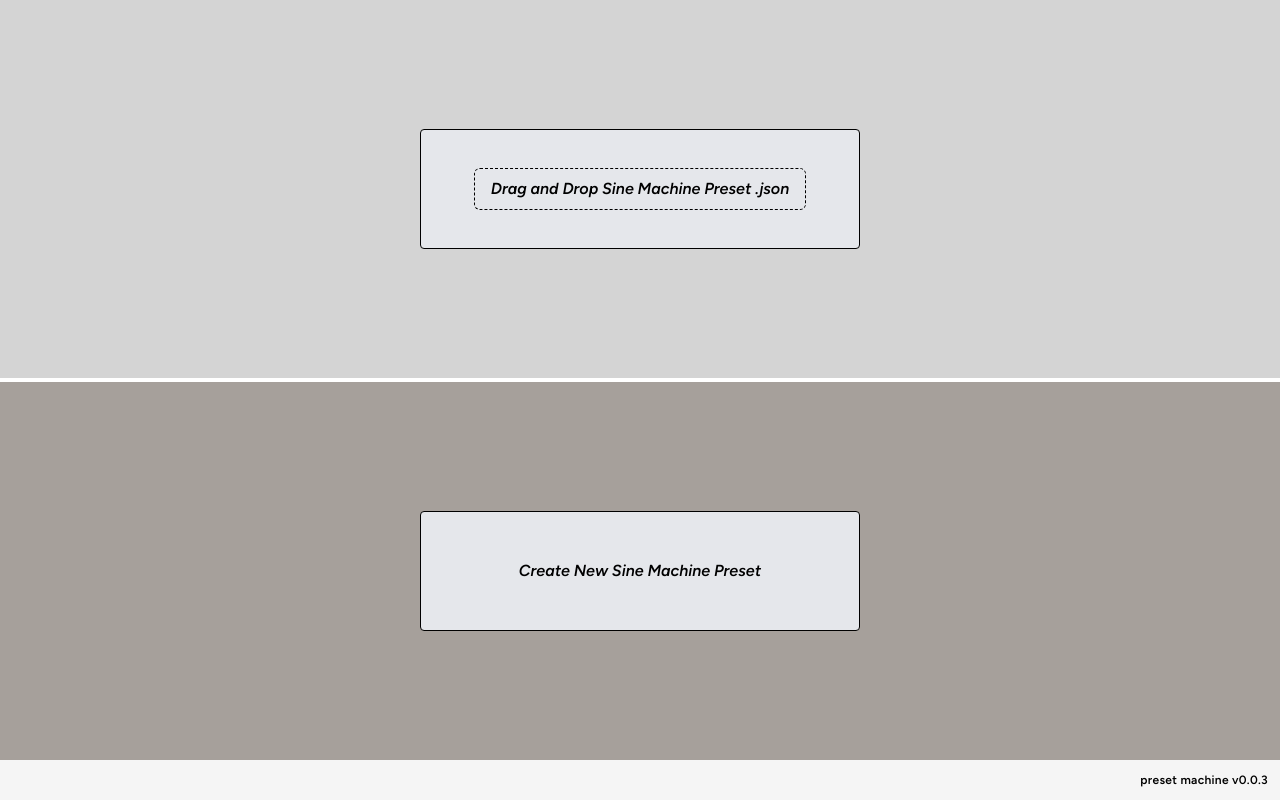
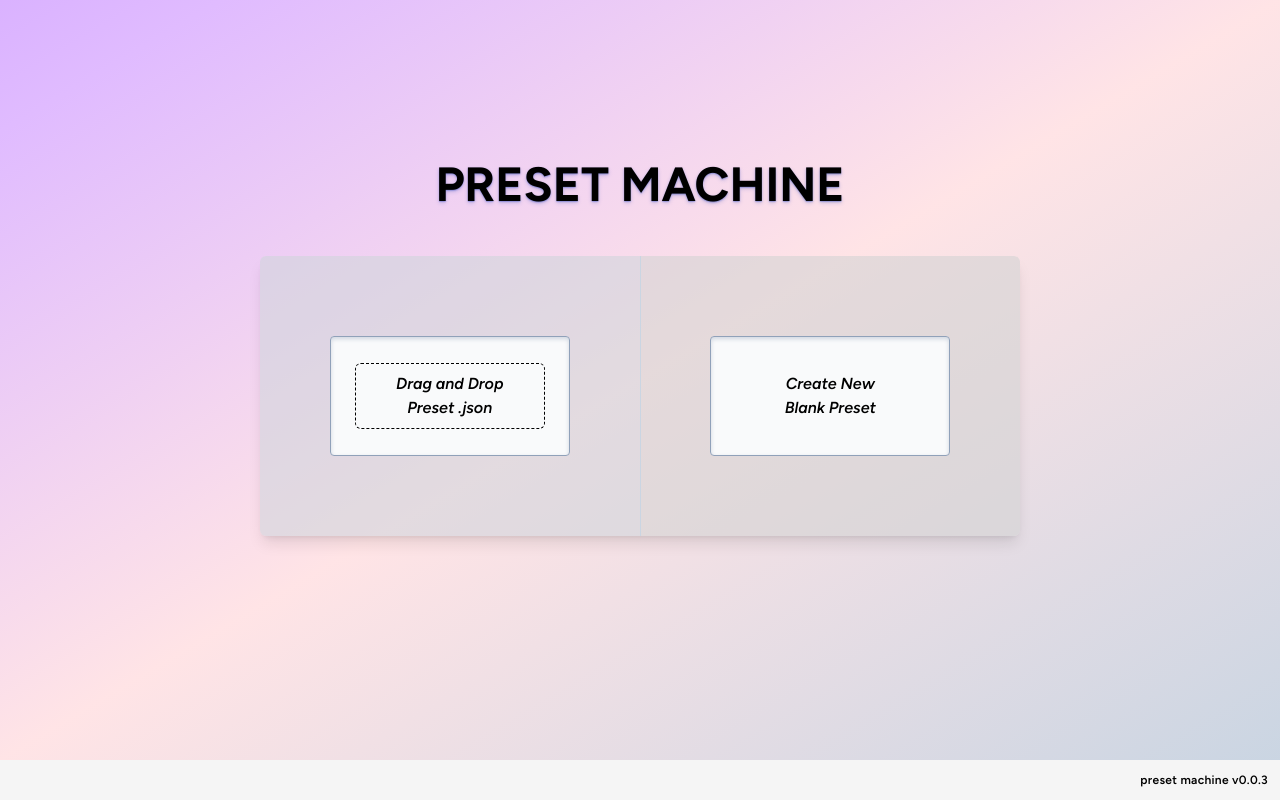
Before and after one commit to ofsound/preset-machine, a Vue app: page / in a window 1280 px wide. Built offline with nearby package versions, Linux system fonts and the light colour scheme.

Commit message:
Fooling around with Welcome Designs

```diff
--- a/src/components/JsonDrop.vue
+++ b/src/components/JsonDrop.vue
@@ -35,12 +35,12 @@ const handleDrop = (event: DragEvent) => {
   <div
     @dragover.prevent
     @drop.prevent="handleDrop"
-    class="mx-auto flex h-30 w-110 flex-col justify-center rounded-sm border bg-gray-200 p-6 text-center italic"
+    class="mx-auto flex h-30 w-60 cursor-pointer flex-col justify-center rounded-sm border border-slate-400 bg-gray-50 p-6 text-center font-semibold italic inset-shadow-sm inset-shadow-slate-400/40 hover:bg-white"
   >
     <div
-      class="mx-auto w-max rounded-md border border-dashed px-4 py-2 font-semibold"
+      class="mx-auto rounded-md border border-dashed px-4 py-2 font-semibold"
     >
-      Drag and Drop Sine Machine Preset .json
+      Drag and Drop Preset .json
     </div>
   </div>
 </template>
--- a/src/components/PresetInspector.vue
+++ b/src/components/PresetInspector.vue
@@ -79,7 +79,7 @@ watch(preset, () => {
             'mb-2': item === 'Meta',
             'mt-2 mb-2': item === 'Parameters',
           }"
-          class="px-1 hover:underline"
+          class="cursor-pointer px-1 hover:underline"
         >
           {{ item }}
         </button>
--- a/src/components/WelcomeScreen.vue
+++ b/src/components/WelcomeScreen.vue
@@ -4,17 +4,30 @@ import JsonDrop from './JsonDrop.vue'
 defineEmits(['closeWelcome'])
 </script>
 <template>
-  <div class="flex h-full flex-col gap-1 *:flex-1">
-    <div class="flex flex-col justify-center bg-neutral-300">
-      <JsonDrop @jsonLoaded="$emit('closeWelcome')" />
-    </div>
-    <div class="flex flex-col justify-center bg-stone-400">
-      <button
-        @click="$emit('closeWelcome')"
-        class="mx-auto flex h-30 w-110 cursor-pointer flex-col justify-center rounded-sm border bg-gray-200 p-6 text-center font-semibold italic hover:bg-white"
+  <div
+    class="flex h-full flex-col justify-center bg-linear-to-tl from-slate-300 via-rose-100 to-purple-300 px-10"
+  >
+    <h1
+      class="mx-auto -mt-16 mb-12 text-5xl font-bold text-shadow-blue-800/20 text-shadow-md"
+    >
+      PRESET MACHINE
+    </h1>
+    <div
+      class="mx-auto flex h-70 w-190 overflow-hidden rounded-md shadow-lg *:flex-1"
+    >
+      <div
+        class="flex flex-col justify-center border-r border-slate-300 bg-gray-300/60"
       >
-        <div class="mx-auto">Create New Sine Machine Preset</div>
-      </button>
+        <JsonDrop @jsonLoaded="$emit('closeWelcome')" />
+      </div>
+      <div class="flex flex-col justify-center bg-neutral-300/60">
+        <button
+          @click="$emit('closeWelcome')"
+          class="mx-auto flex h-30 w-60 cursor-pointer flex-col justify-center rounded-sm border border-slate-400 bg-gray-50 p-6 text-center font-semibold italic inset-shadow-sm inset-shadow-slate-400/40 hover:bg-white"
+        >
+          <div class="mx-auto">Create New<br />Blank Preset</div>
+        </button>
+      </div>
     </div>
   </div>
 </template>
```
